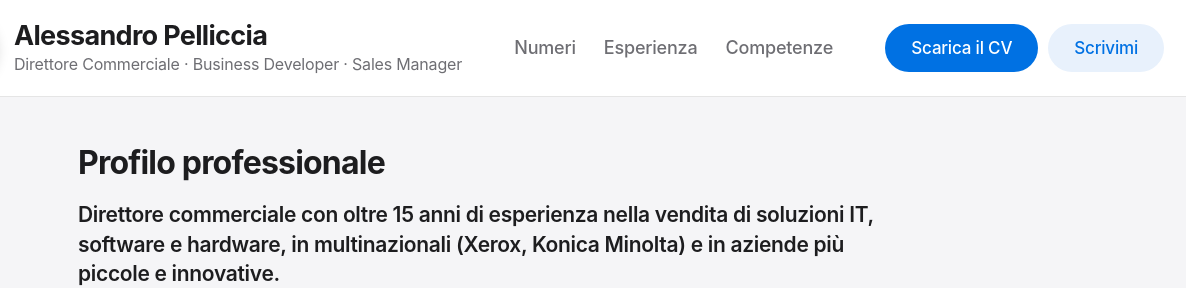
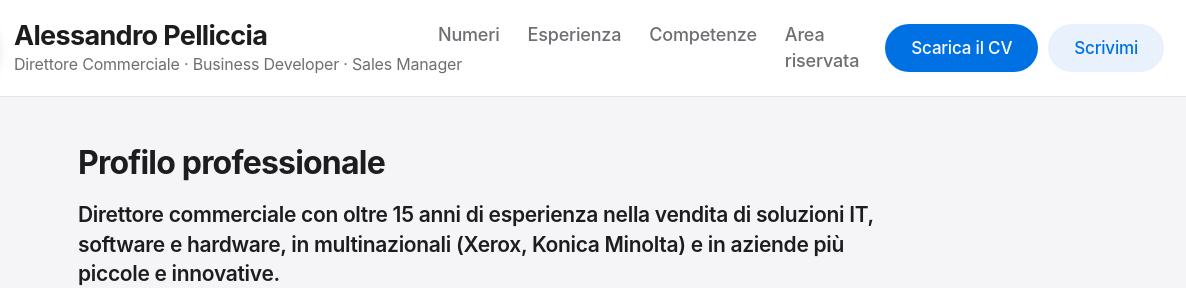
Before and after one commit to apellicciajob-dotcom/apellicciajob-dotcom.github.io, a plain HTML site: page index.html in a window 1280 px wide. Shown: the top 288 px of the page, 94-1280 px from the left. Drawn offline with Linux system fonts and the light colour scheme.

Commit message:
Nome e cognome della stessa dimensione; Area riservata nel menu
Co-Authored-By: Claude Sonnet 5.5 <noreply@anthropic.com>

```diff
--- a/index.html
+++ b/index.html
@@ -101,7 +101,7 @@ footer{padding:36px 0 52px;text-align:center;color:var(--muted);font-size:13px}
 
 <nav><div class="wrap">
   <a class="id" href="#profilo"><img class="mini" src="assets/foto.png" alt="Alessandro Pelliccia" width="50" height="50"><span><b>Alessandro Pelliccia</b><small>Direttore Commerciale · Business Developer · Sales Manager</small></span></a>
-  <ul><li><a href="#numeri">Numeri</a></li><li><a href="#esperienza">Esperienza</a></li><li><a href="#competenze">Competenze</a></li></ul>
+  <ul><li><a href="#numeri">Numeri</a></li><li><a href="#esperienza">Esperienza</a></li><li><a href="#competenze">Competenze</a></li><li><a href="area-riservata/">Area riservata</a></li></ul>
   <div class="acts"><a class="pill main" href="#download">Scarica il CV</a><a class="pill alt" href="mailto:a.pelliccia.job@gmail.com">Scrivimi</a></div>
 </div></nav>
 
```
Also changed, not shown: 3 other files.
